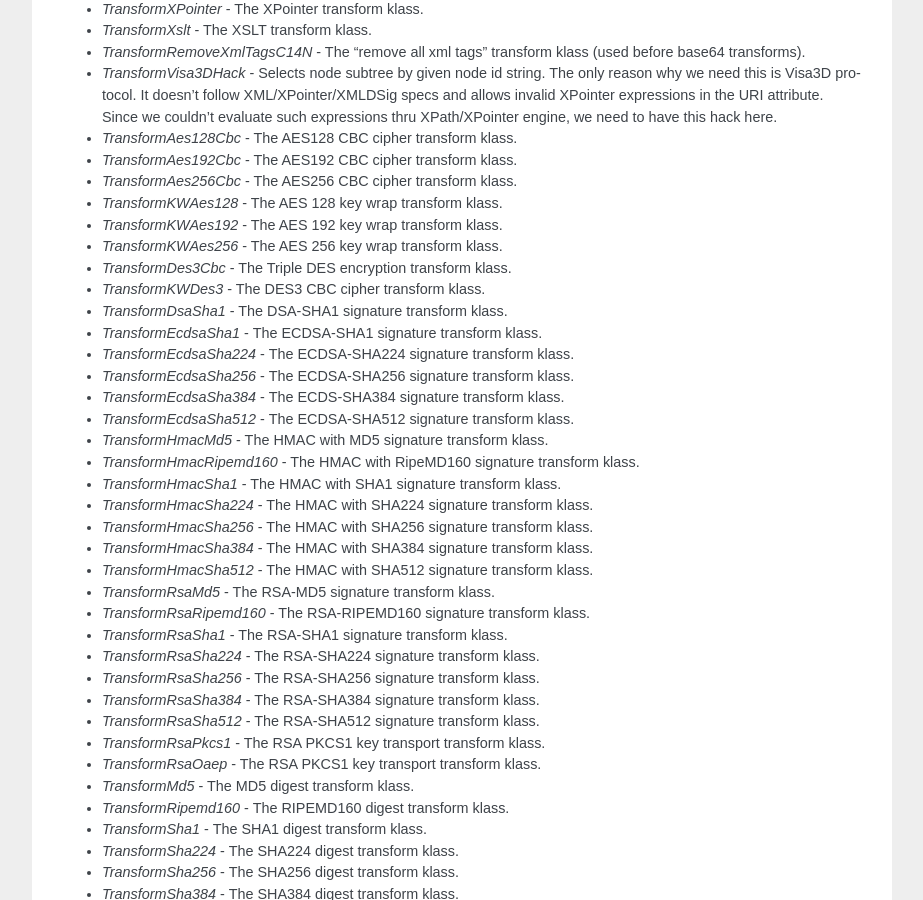
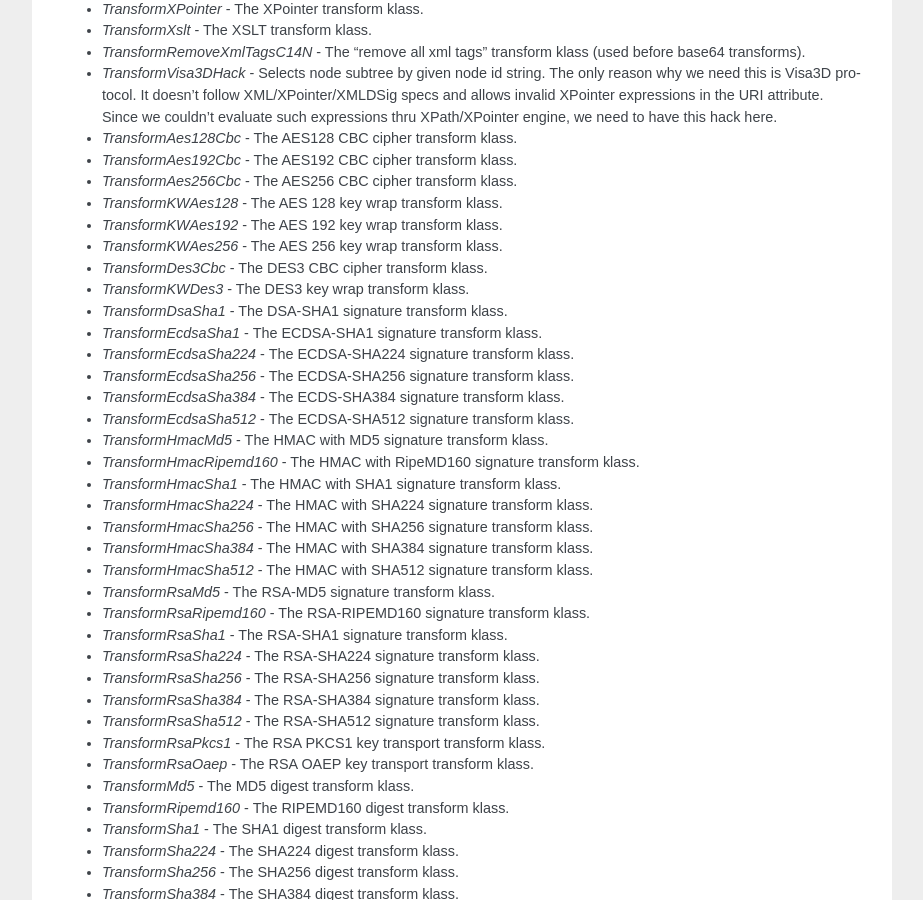
Before and after one commit to xmlsec/python-xmlsec, a Sphinx documentation site: the page built from doc/source/modules/constants.rst, in a window 1280 px wide and 900 px high, scrolled down 2509 px. Shown: the whole window, without its empty margins (198-1121 px from the left). Built offline with Sphinx 7.4.7, drawn with Linux system fonts in a browser that asks for light colours.

Commit message:
Update constants docs

```diff
--- a/doc/source/modules/constants.rst
+++ b/doc/source/modules/constants.rst
@@ -119,8 +119,8 @@ Transforms
 - *TransformKWAes128* - The AES 128 key wrap transform klass.
 - *TransformKWAes192* - The AES 192 key wrap transform klass.
 - *TransformKWAes256* - The AES 256 key wrap transform klass.
-- *TransformDes3Cbc* - The Triple DES encryption transform klass.
-- *TransformKWDes3* - The DES3 CBC cipher transform klass.
+- *TransformDes3Cbc* - The DES3 CBC cipher transform klass.
+- *TransformKWDes3* - The DES3 key wrap transform klass.
 - *TransformDsaSha1* - The DSA-SHA1 signature transform klass.
 - *TransformEcdsaSha1* - The ECDSA-SHA1 signature transform klass.
 - *TransformEcdsaSha224* - The ECDSA-SHA224 signature transform klass.
@@ -142,7 +142,7 @@ Transforms
 - *TransformRsaSha384* - The RSA-SHA384 signature transform klass.
 - *TransformRsaSha512* - The RSA-SHA512 signature transform klass.
 - *TransformRsaPkcs1* - The RSA PKCS1 key transport transform klass.
-- *TransformRsaOaep* - The RSA PKCS1 key transport transform klass.
+- *TransformRsaOaep* - The RSA OAEP key transport transform klass.
 - *TransformMd5* - The MD5 digest transform klass.
 - *TransformRipemd160* - The RIPEMD160 digest transform klass.
 - *TransformSha1* - The SHA1 digest transform klass.
```
